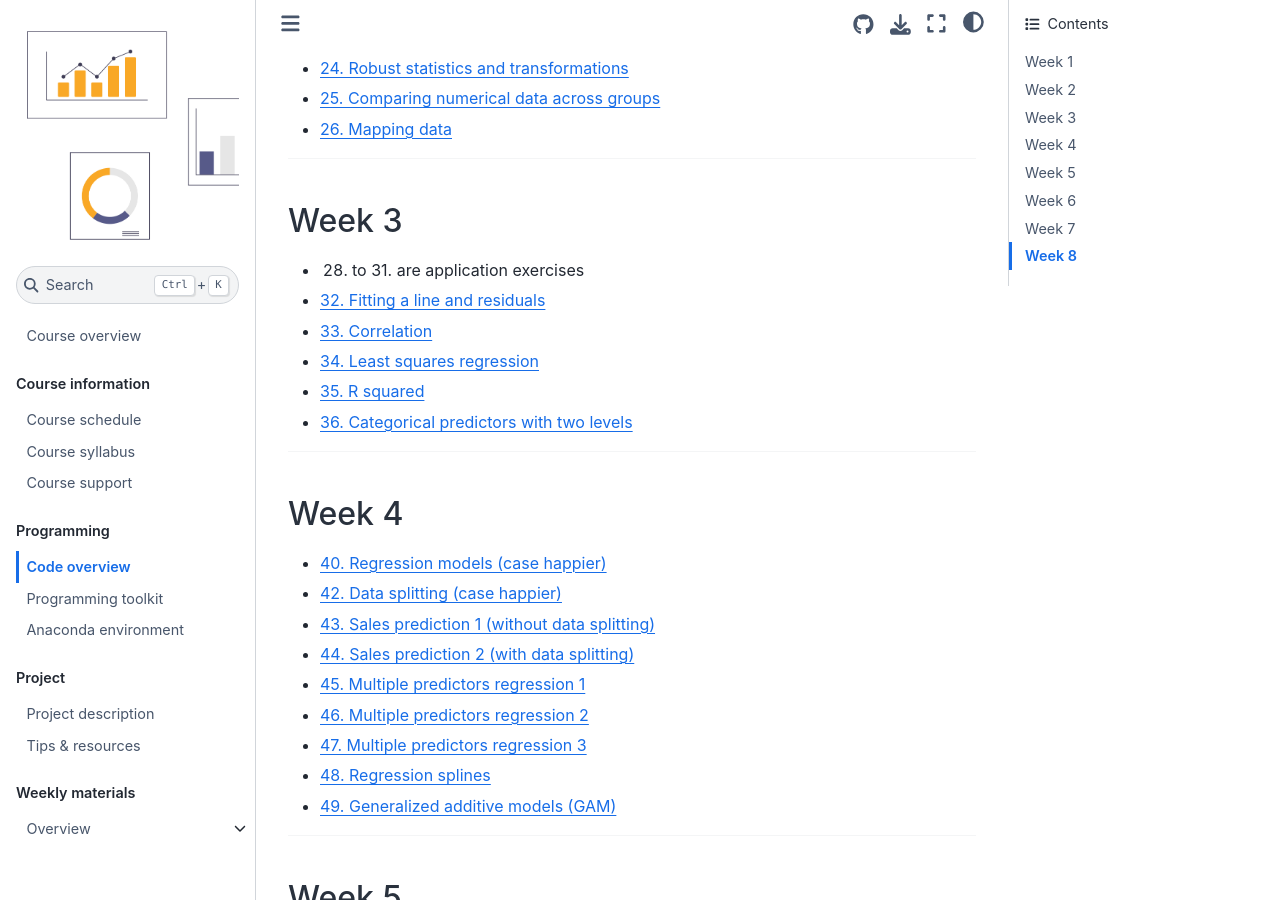
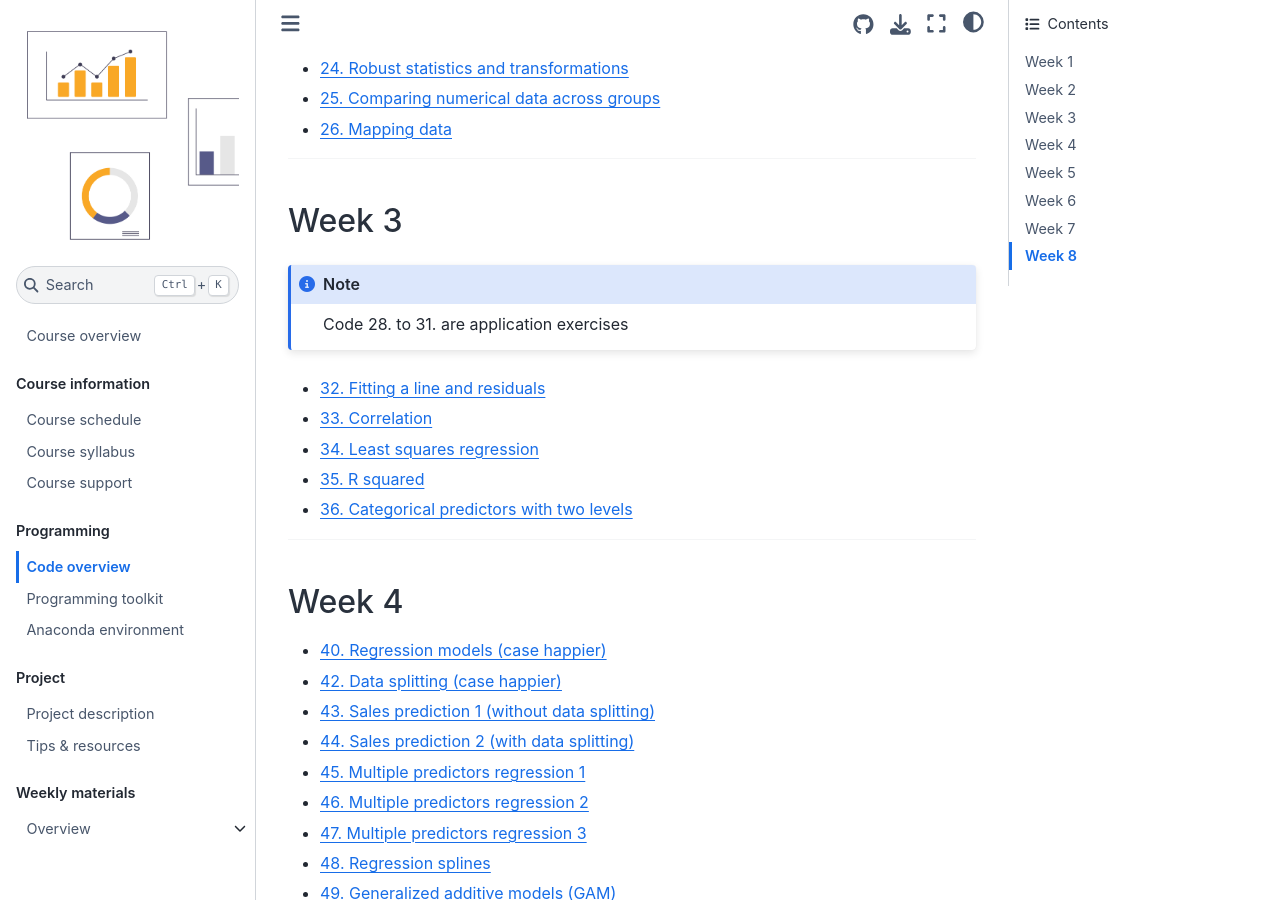
Before and after one commit to as-ws22/website, a Jupyter Book: the page built from code/code-overview.md, in a window 1280 px wide and 900 px high, scrolled down 699 px. Built offline with Jupyter Book 1.0.4 settings and Sphinx 7.4.7 and the Sphinx Book theme 1.1.4, drawn with Linux system fonts in a browser that asks for light colours; comment, search, counter and statistics services are not loaded.

Commit message:
Update code-overview.md

````diff
--- a/code/code-overview.md
+++ b/code/code-overview.md
@@ -14,7 +14,7 @@ Only application exercises
 - [14. Stacked bar plot](../code/14-stacked-bar-chart-altair.ipynb)
 - [15. Standardized bar plot](../code/15-standardized-bar-chart-altair.ipynb)
 - [16. Pie chart](../code/16-pie-charts-altair.ipynb)
-- [17. Contingency tables](../code/17-b-contingency-table-bar-plot.ipynb)
+- [17. Contingency tables](../code/17-contingency-table.ipynb)
 - [18. Contingency tables with proportions](../code/18-row-column-proportions.ipynb)
 - [19. Scatterplot](../code/19-scatterplot-paired-data-altair.ipynb)
 - [20. Dot plot, mean, median and mode](../code/20-dot-plots-mean-altair.ipynb)
@@ -29,8 +29,11 @@ Only application exercises
 
 ## Week 3
 
-- 28. to 31. are application exercises
-- [32. Fitting a line and residuals](../code/32-fitting-g.ipynb)
+```{note}
+Code 28. to 31. are application exercises
+```
+
+- [32. Fitting a line and residuals](../code/32-fitting.ipynb)
 - [33. Correlation](../code/33-correlation.ipynb)
 - [34. Least squares regression](../code/34-least-squares.ipynb)
 - [35. R squared](../code/35-strength-fit.ipynb)
@@ -48,7 +51,7 @@ Only application exercises
 - [45. Multiple predictors regression 1](../code/45-multiple.ipynb)
 - [46. Multiple predictors regression 2](../code/46-multiple.ipynb)
 - [47. Multiple predictors regression 3](../code/47-multiple.ipynb)
-- [48. Regression splines](../code/48-slines.ipynb)
+- [48. Regression splines](../code/48-splines.ipynb)
 - [49. Generalized additive models (GAM)](../code/49-gam.ipynb)
 
 ---
````
